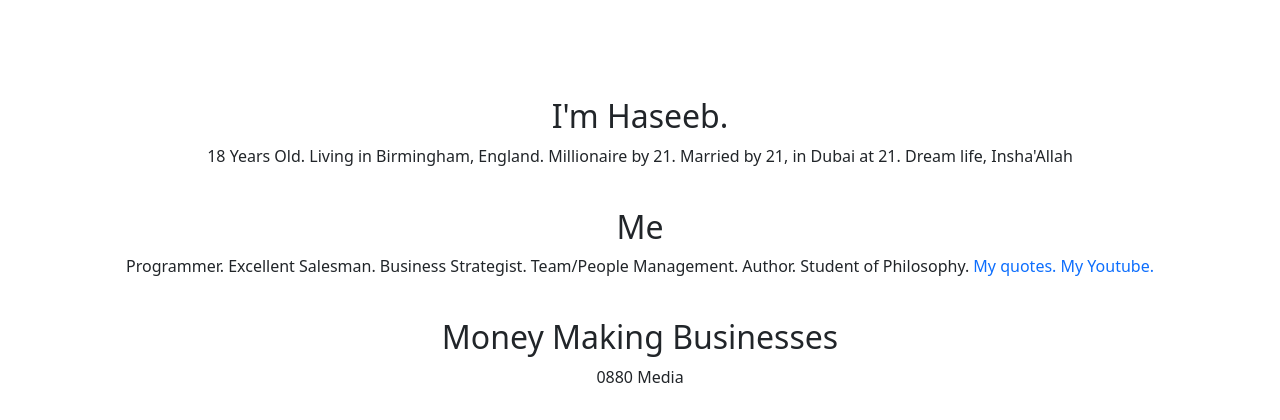
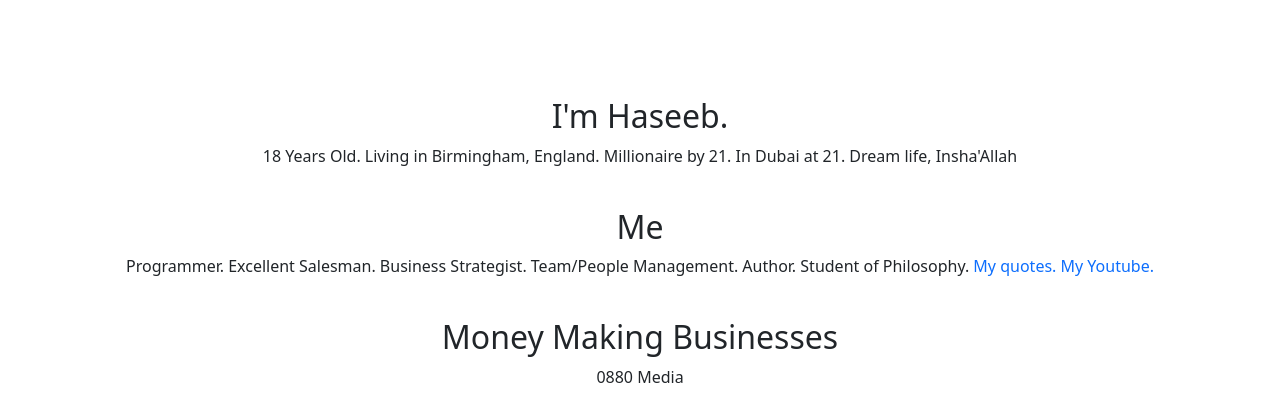
Before and after one commit to OfficiallyLost/haseeb.world, a Node project: template src/views/home.ejs in a window 1280 px wide. Shown: the top 420 px of the page. Run offline with Node 20 templates, Linux system fonts and the light colour scheme; the template is opened without the code that fills it, so the values that code supplies are empty.

Commit message:
Update home.ejs

```diff
--- a/src/views/home.ejs
+++ b/src/views/home.ejs
@@ -7,7 +7,7 @@
          <h2 class="title">I'm Haseeb.</h2>
          <p class="quick-bio">
             18 Years Old. Living in Birmingham, England. Millionaire by 21.
-            Married by 21, in Dubai at 21. Dream life, Insha'Allah
+            In Dubai at 21. Dream life, Insha'Allah
          </p>
       </div>
       <div class="main">
```
